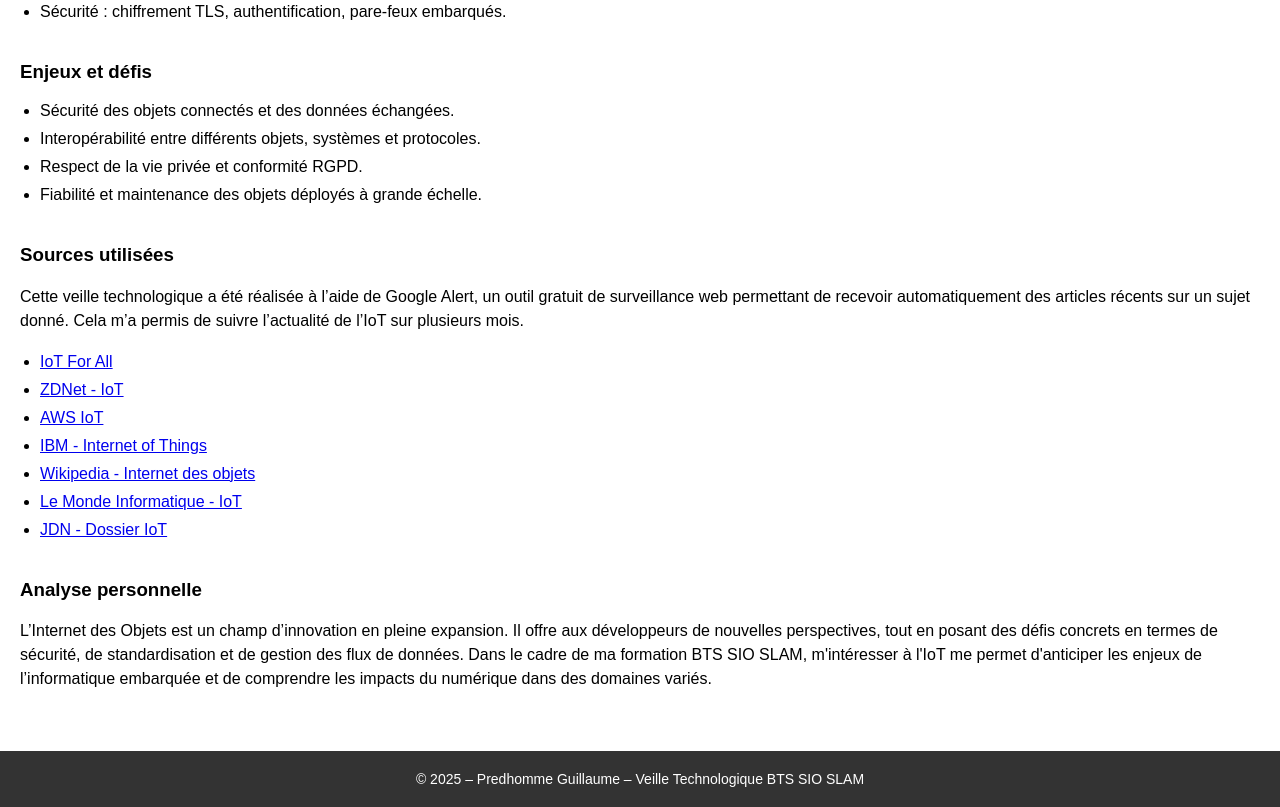
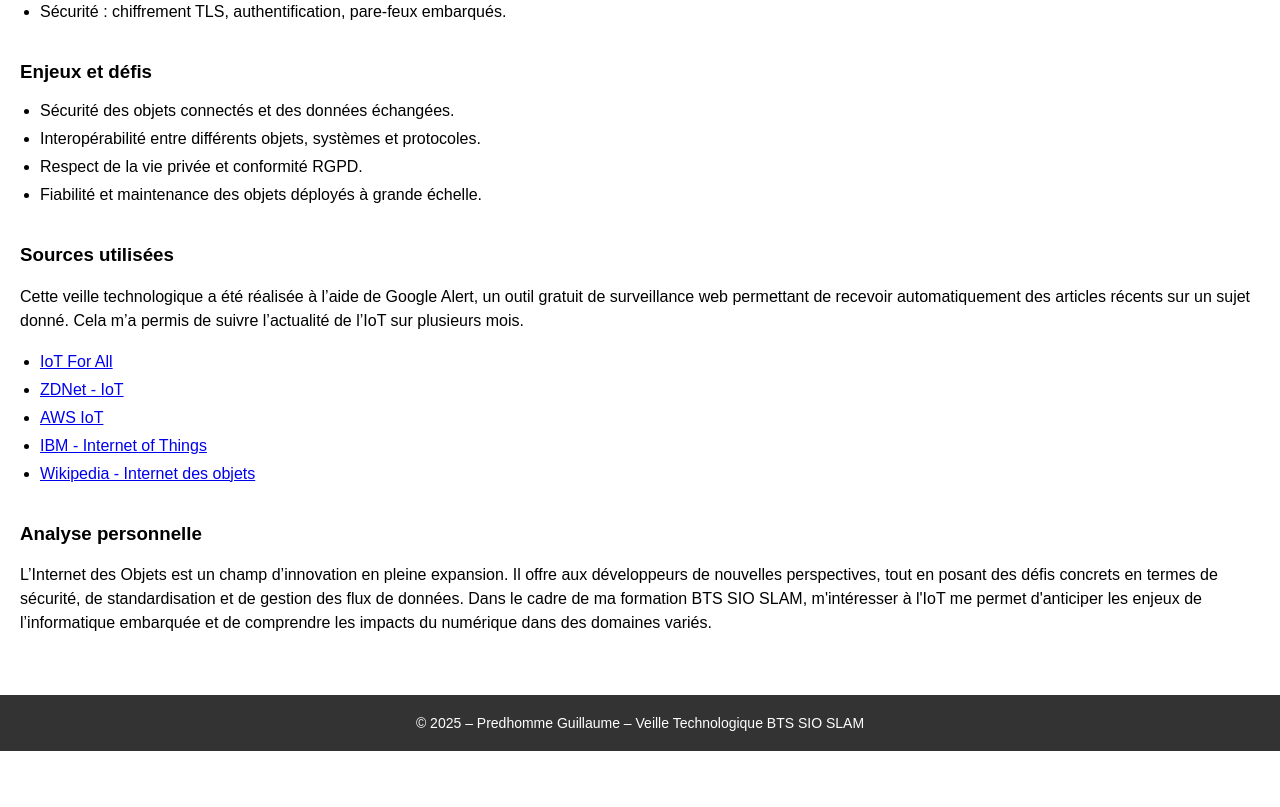
Before and after one commit to Gui0001/Portfolio1, a website: page Veilles technologique.html in a window 1280 px wide. Shown: the part 931-1738 px from the top of the page. After the commit the page ends 1682 px from the top, so only its background shows below. Drawn offline with Linux system fonts and the light colour scheme.

Commit message:
Veilles technologique.html

```diff
--- a/Veilles technologique.html
+++ b/Veilles technologique.html
@@ -77,8 +77,6 @@
         <li><a href="https://aws.amazon.com/fr/iot/" target="_blank">AWS IoT</a></li>
         <li><a href="https://www.ibm.com/internet-of-things" target="_blank">IBM - Internet of Things</a></li>
         <li><a href="https://fr.wikipedia.org/wiki/Internet_des_objets" target="_blank">Wikipedia - Internet des objets</a></li>
-        <li><a href="https://www.lemondeinformatique.fr/actualites/internet-des-objets/" target="_blank">Le Monde Informatique - IoT</a></li>
-        <li><a href="https://www.journaldunet.com/web-tech/dictionnaire-de-l-iot/" target="_blank">JDN - Dossier IoT</a></li>
       </ul>
     </section>
 
```
